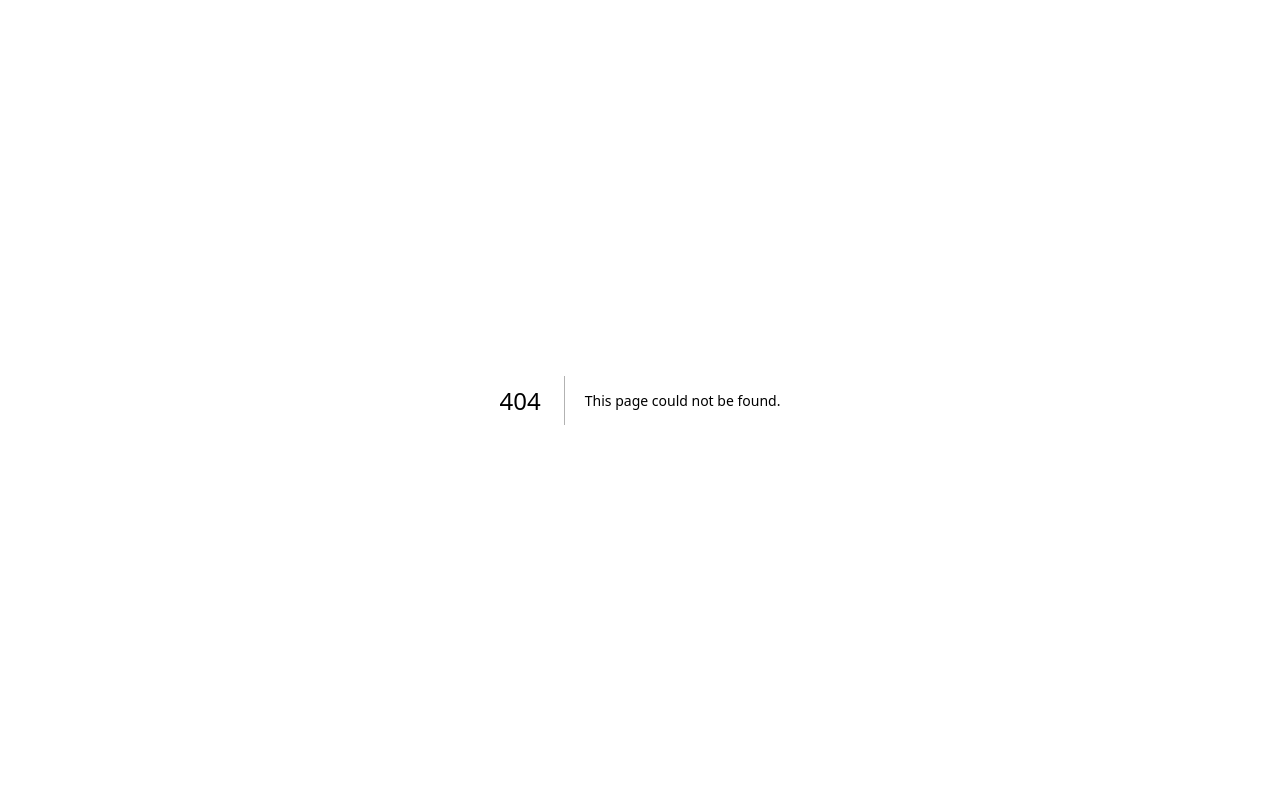
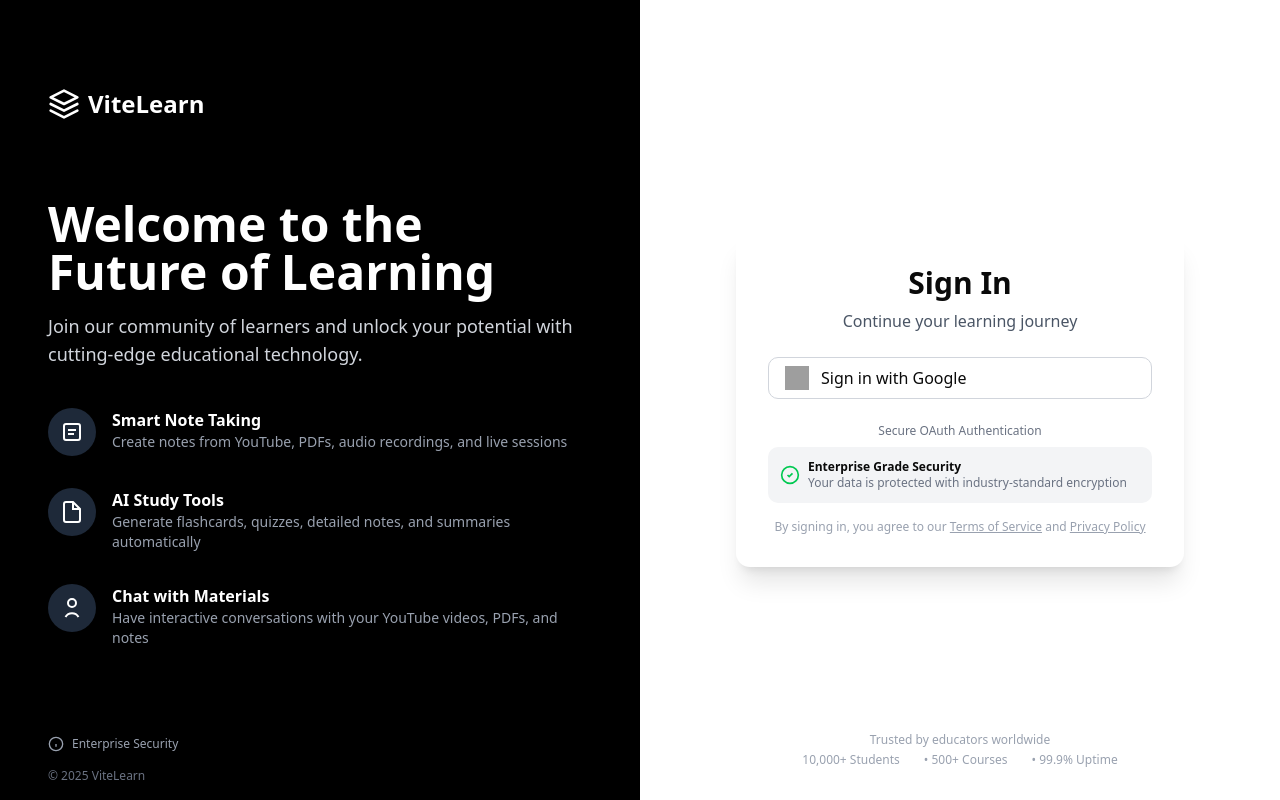
Before and after one commit to Arup43/ai-learning-companion-frontend, a Next.js app: page /login in a window 1280 px wide. Before the commit this address had no page. Built offline with nearby package versions, Linux system fonts and the light colour scheme; grey boxes are pictures that could not be loaded.

Commit message:
login page design

```diff
--- /dev/null
+++ b/src/app/login/page.tsx
@@ -0,0 +1,91 @@
+"use client";
+
+import Link from "next/link";
+
+export default function LoginPage() {
+  return (
+    <div className="min-h-screen flex">
+      {/* Left Section */}
+      <div className="w-1/2 bg-black text-white flex flex-col justify-between p-12 relative">
+        <div className="flex-1 flex flex-col justify-center">
+          <Link href="/" className="flex items-center space-x-2 mb-12">
+            <svg className="w-8 h-8" viewBox="0 0 24 24" fill="none" xmlns="http://www.w3.org/2000/svg">
+              <path d="M12 2L2 7L12 12L22 7L12 2Z" stroke="currentColor" strokeWidth="2" strokeLinecap="round" strokeLinejoin="round" />
+              <path d="M2 17L12 22L22 17" stroke="currentColor" strokeWidth="2" strokeLinecap="round" strokeLinejoin="round" />
+              <path d="M2 12L12 17L22 12" stroke="currentColor" strokeWidth="2" strokeLinecap="round" strokeLinejoin="round" />
+            </svg>
+            <span className="text-2xl font-bold">ViteLearn</span>
+          </Link>
+          <h1 className="text-4xl md:text-5xl font-extrabold mb-4 mt-8">Welcome to the <br />Future of Learning</h1>
+          <p className="text-lg text-gray-300 mb-10">Join our community of learners and unlock your potential with cutting-edge educational technology.</p>
+          <div className="space-y-8">
+            <div className="flex items-start space-x-4">
+              <div className="bg-gray-800 rounded-full p-3">
+                <svg className="w-6 h-6" fill="none" stroke="currentColor" strokeWidth="2" viewBox="0 0 24 24"><rect x="4" y="4" width="16" height="16" rx="2"/><path d="M8 10h8M8 14h6"/></svg>
+              </div>
+              <div>
+                <div className="font-semibold">Smart Note Taking</div>
+                <div className="text-gray-400 text-sm">Create notes from YouTube, PDFs, audio recordings, and live sessions</div>
+              </div>
+            </div>
+            <div className="flex items-start space-x-4">
+              <div className="bg-gray-800 rounded-full p-3">
+                <svg className="w-6 h-6" fill="none" stroke="currentColor" strokeWidth="2" viewBox="0 0 24 24"><path d="M13 2H6a2 2 0 0 0-2 2v16a2 2 0 0 0 2 2h12a2 2 0 0 0 2-2V9z"/><path d="M13 2v7h7"/></svg>
+              </div>
+              <div>
+                <div className="font-semibold">AI Study Tools</div>
+                <div className="text-gray-400 text-sm">Generate flashcards, quizzes, detailed notes, and summaries automatically</div>
+              </div>
+            </div>
+            <div className="flex items-start space-x-4">
+              <div className="bg-gray-800 rounded-full p-3">
+                <svg className="w-6 h-6" fill="none" stroke="currentColor" strokeWidth="2" viewBox="0 0 24 24"><circle cx="12" cy="7" r="4"/><path d="M5.5 21a7.5 7.5 0 0 1 13 0"/></svg>
+              </div>
+              <div>
+                <div className="font-semibold">Chat with Materials</div>
+                <div className="text-gray-400 text-sm">Have interactive conversations with your YouTube videos, PDFs, and notes</div>
+              </div>
+            </div>
+          </div>
+        </div>
+        <div className="flex items-center space-x-2 text-gray-400 text-xs mt-12">
+          <svg className="w-4 h-4" fill="none" stroke="currentColor" strokeWidth="2" viewBox="0 0 24 24"><circle cx="12" cy="12" r="10"/><path d="M12 16v-4"/><path d="M12 8h.01"/></svg>
+          <span>Enterprise Security</span>
+        </div>
+        <div className="absolute bottom-4 left-12 text-gray-500 text-xs">© 2025 ViteLearn</div>
+      </div>
+      {/* Right Section */}
+      <div className="w-1/2 flex flex-col justify-center items-center bg-white relative">
+        <div className="w-full max-w-md bg-white rounded-xl shadow-xl p-8 flex flex-col items-center">
+          <h2 className="text-3xl font-bold mb-2 text-center">Sign In</h2>
+          <p className="text-gray-600 mb-6 text-center">Continue your learning journey</p>
+          <button className="flex items-center w-full border border-gray-300 rounded-lg px-4 py-2 mb-4 hover:bg-gray-100 transition">
+            <img src="/google.svg" alt="Google" className="w-6 h-6 mr-3" />
+            <span className="flex-1 text-left">Sign in with Google</span>
+          </button>
+          <div className="w-full flex flex-col items-center mt-2">
+            <div className="text-xs text-gray-500 mb-2">Secure OAuth Authentication</div>
+            <div className="flex items-center w-full bg-gray-100 rounded-lg p-3 mb-2">
+              <svg className="w-5 h-5 text-green-500 mr-2" fill="none" stroke="currentColor" strokeWidth="2" viewBox="0 0 24 24"><circle cx="12" cy="12" r="10"/><path d="M9 12l2 2l4-4"/></svg>
+              <div>
+                <div className="font-semibold text-xs">Enterprise Grade Security</div>
+                <div className="text-xs text-gray-500">Your data is protected with industry-standard encryption</div>
+              </div>
+            </div>
+            <div className="text-xs text-gray-400 text-center mt-2">
+              By signing in, you agree to our <span className="underline cursor-pointer">Terms of Service</span> and <span className="underline cursor-pointer">Privacy Policy</span>
+            </div>
+          </div>
+        </div>
+        <div className="absolute bottom-8 left-1/2 -translate-x-1/2 text-gray-400 text-xs text-center w-full">
+          <div className="mb-1">Trusted by educators worldwide</div>
+          <div className="flex justify-center space-x-6">
+            <span>10,000+ Students</span>
+            <span>• 500+ Courses</span>
+            <span>• 99.9% Uptime</span>
+          </div>
+        </div>
+      </div>
+    </div>
+  );
+}
--- a/src/components/Header.tsx
+++ b/src/components/Header.tsx
@@ -71,12 +71,16 @@ export default function Header() {
 
           {/* Auth Buttons */}
           <div className="flex items-center space-x-4">
+            <Link href="/login">
               <Button variant="ghost" className="text-sm font-medium">
                 Sign In
               </Button>
+            </Link>
+            <Link href="/login">
               <Button className="text-sm font-medium bg-black hover:bg-gray-800">
                 Get Started
               </Button>
+            </Link>
           </div>
         </nav>
       </div>
```
Lines whose indentation alone changed are shown as unchanged.
